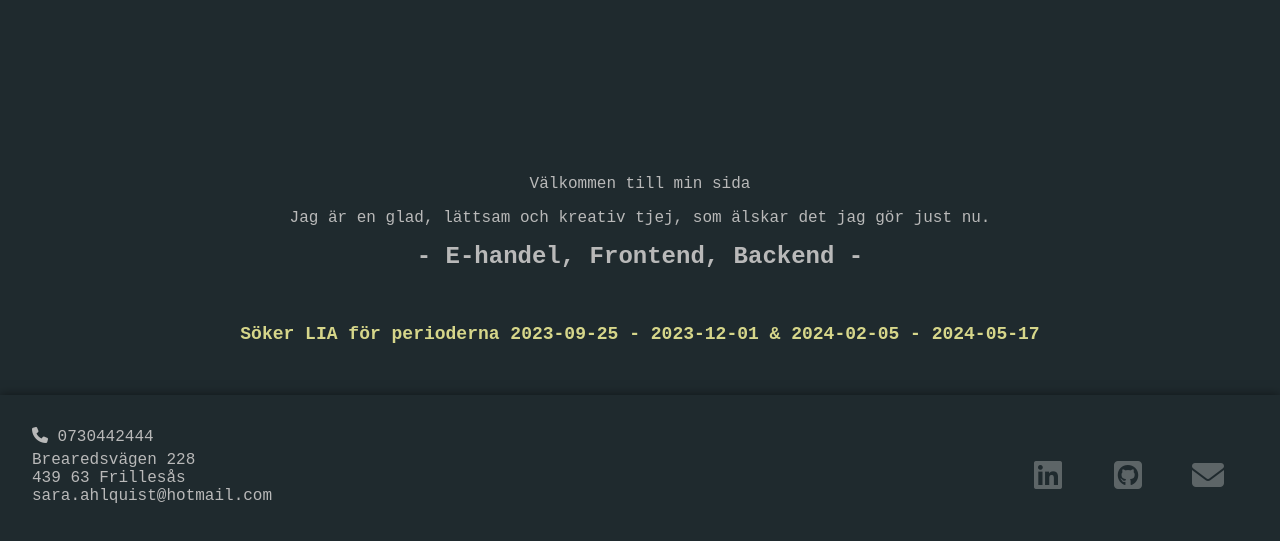
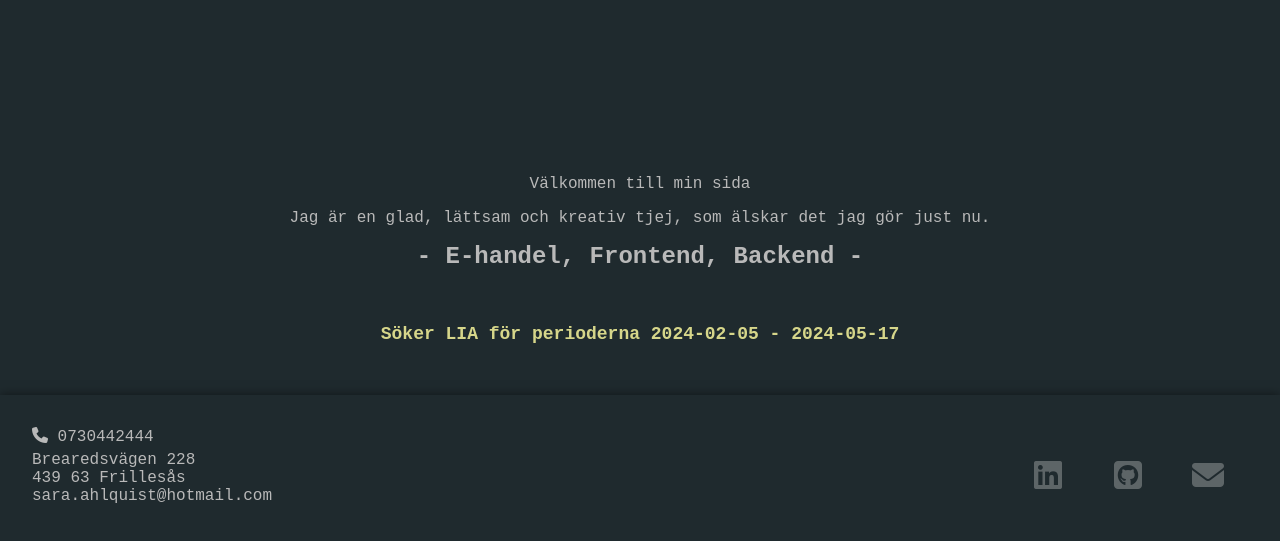
Before and after one commit to SaraPellnor/SaraPellnor.github.io, a plain HTML site: page index.html in a window 1280 px wide. Shown: the part 245-786 px from the top of the page. Drawn offline with Linux system fonts and the light colour scheme.

Commit message:
Update index.html

```diff
--- a/index.html
+++ b/index.html
@@ -37,7 +37,7 @@
                 <p>
                     <span style="font-size: large; font-weight: bold; color: rgb(214, 214, 138);">Söker LIA för
                         perioderna
-                       <s> 2023-09-25 - 2023-12-01 & </s> 2024-02-05 - 2024-05-17
+                       2024-02-05 - 2024-05-17
                     </span>
 
                 </p>
```
